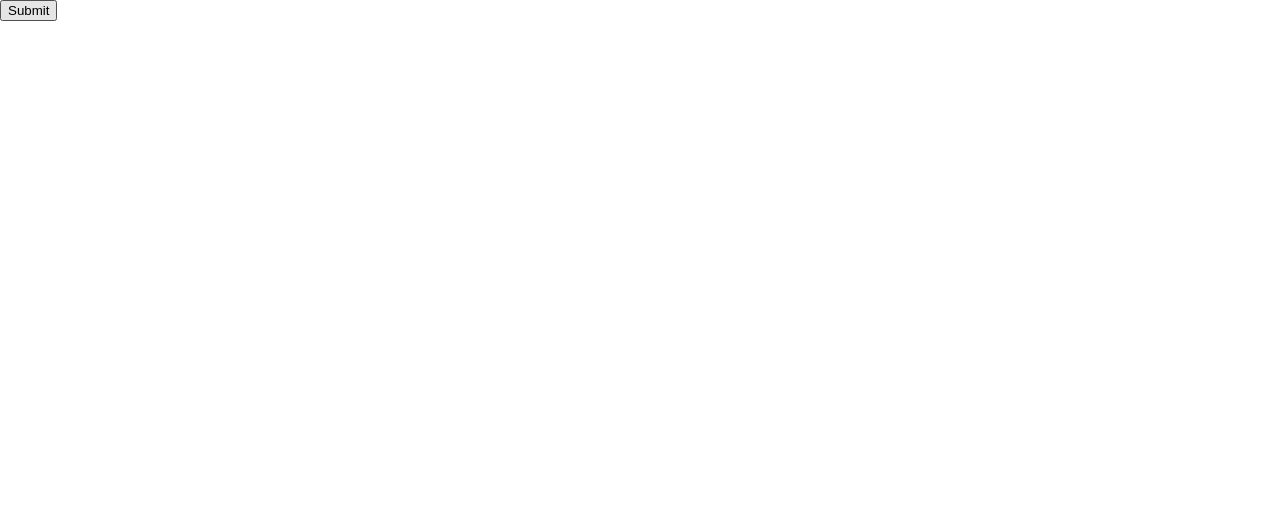
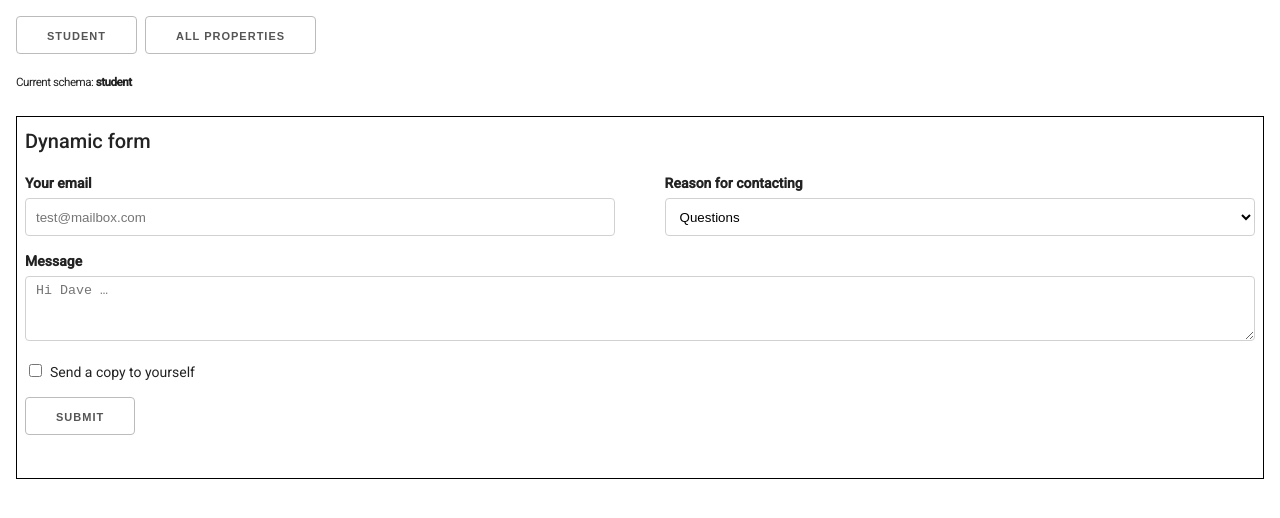
Before and after one commit to vlad-khitev-axon/angular-form-builder, an Angular app: page / in a window 1280 px wide. Shown: the top 518 px of the page. Built offline with nearby package versions, Linux system fonts and the light colour scheme.

Commit message:
feat: add dynamic schema switching

```diff
--- a/src/app/app.component.html
+++ b/src/app/app.component.html
@@ -1,3 +1,18 @@
-<div>
-  <app-form-builder [schema]="schema" (onSubmit)="handleSubmit($event)"></app-form-builder>
+<div style="padding: 16px;">
+  <div style="margin-bottom: 8px; display: flex; gap: 8px;">
+    <button (click)="setSchema('student')">Student</button>
+    <button (click)="setSchema('all-properties')">All properties</button>
+  </div>
+
+  <div style="margin-bottom: 24px;">
+    <h5>
+      Current schema: <strong>{{schema}}</strong>
+    </h5>
+  </div>
+
+  <div style="border: 1px solid black; padding: 8px;">
+    <h2>Dynamic form</h2>
+    <app-form-builder [schema]="schema === 'student' ? studentProfileSchema : testAllPropertiesSchema"
+      (onSubmit)="handleSubmit($event)"></app-form-builder>
+  </div>
 </div>
--- a/src/app/app.component.ts
+++ b/src/app/app.component.ts
@@ -1,6 +1,6 @@
 import { Component } from '@angular/core';
 import { studentProfileSchema } from './schemas/student-profile';
-
+import { testAllPropertiesSchema } from './schemas/test-all-properties';
 @Component({
   selector: 'app-root',
   templateUrl: './app.component.html',
@@ -9,7 +9,14 @@ import { studentProfileSchema } from './schemas/student-profile';
 export class AppComponent {
   title = 'ng-form-builder';
 
-  schema = studentProfileSchema;
+  studentProfileSchema = studentProfileSchema;
+  testAllPropertiesSchema = testAllPropertiesSchema;
+
+  schema = 'student';
+
+  setSchema(schema: 'student' | 'all-properties') {
+    this.schema = schema;
+  }
 
   handleSubmit(values: any) {
     console.log(values);
--- a/src/app/form-builder/form-builder.component.html
+++ b/src/app/form-builder/form-builder.component.html
@@ -1,4 +1,26 @@
 <form (submit)="handleSubmit($event)">
-  <!-- Code here -->
+  <!-- The code below is an example! Feel free to remove it! -->
+  <div class="row">
+    <div class="six columns">
+      <label for="exampleEmailInput">Your email</label>
+      <input class="u-full-width" type="email" placeholder="test@mailbox.com" id="exampleEmailInput">
+    </div>
+    <div class="six columns">
+      <label for="exampleRecipientInput">Reason for contacting</label>
+      <select class="u-full-width" id="exampleRecipientInput">
+        <option value="Option 1">Questions</option>
+        <option value="Option 2">Admiration</option>
+        <option value="Option 3">Can I get your number?</option>
+      </select>
+    </div>
+  </div>
+  <label for="exampleMessage">Message</label>
+  <textarea class="u-full-width" placeholder="Hi Dave …" id="exampleMessage"></textarea>
+  <label class="example-send-yourself-copy">
+    <input type="checkbox">
+    <span class="label-body">Send a copy to yourself</span>
+  </label>
+  <!-- The code above is an example! Feel free to remove it! -->
+
   <button type="submit">Submit</button>
 </form>
--- /dev/null
+++ b/src/app/schemas/test-all-properties.ts
@@ -0,0 +1,173 @@
+import { ObjectSchema } from '../form-builder/core/types';
+
+export const testAllPropertiesSchema: ObjectSchema = {
+  type: 'object',
+  name: 'test',
+  label: 'Test',
+  properties: [
+    {
+      type: 'string',
+      name: 'string_optional',
+      label: 'String optional',
+    },
+    {
+      type: 'string',
+      name: 'string_required',
+      label: 'String required',
+      required: true,
+    },
+    {
+      type: 'string',
+      name: 'string_validated',
+      label: 'String validated',
+      inputType: 'tel',
+      minLength: 8,
+      maxLength: 20,
+      pattern: '^\\d{8,20}$',
+    },
+    {
+      type: 'string',
+      name: 'string_multiline',
+      label: 'String multiline',
+      multiline: true,
+    },
+    {
+      type: 'number',
+      name: 'number_optional',
+      label: 'Number optional',
+    },
+    {
+      type: 'number',
+      name: 'number_required',
+      label: 'Number required',
+      required: true,
+    },
+    {
+      type: 'number',
+      name: 'number_validated',
+      label: 'Number validated',
+      integer: true,
+      minimum: 1,
+      maximum: 6,
+    },
+    {
+      type: 'enum',
+      name: 'enum_optional',
+      label: 'Enum optional',
+      options: [
+        {
+          value: 'value1',
+          label: 'Value 1',
+        },
+        {
+          value: 'value2',
+          label: 'Value 2',
+        },
+      ],
+    },
+    {
+      type: 'enum',
+      name: 'enum_required',
+      label: 'Enum required',
+      required: true,
+      options: [
+        {
+          value: 'value1',
+          label: 'Value 1',
+        },
+        {
+          value: 'value2',
+          label: 'Value 2',
+        },
+      ],
+    },
+    {
+      type: 'boolean',
+      name: 'boolean',
+      label: 'Boolean',
+    },
+    {
+      type: 'object',
+      name: 'object',
+      label: 'Object',
+      properties: [
+        {
+          type: 'string',
+          name: 'string',
+          label: 'String',
+        },
+        {
+          type: 'object',
+          name: 'object_nested',
+          label: 'Object nested',
+          properties: [
+            {
+              type: 'string',
+              name: 'string_nested',
+              label: 'String nested',
+            },
+            {
+              type: 'object',
+              name: 'object_nested_2',
+              label: 'Object nested 2',
+              properties: [
+                {
+                  type: 'string',
+                  name: 'string_nested_2',
+                  label: 'String nested 2',
+                },
+              ],
+            },
+          ],
+        },
+      ],
+    },
+    {
+      type: 'array',
+      name: 'array_simple',
+      label: 'Array simple',
+      item: {
+        type: 'object',
+        name: 'object',
+        label: 'Object',
+        properties: [
+          {
+            type: 'string',
+            name: 'string',
+            label: 'String',
+          },
+        ],
+      },
+    },
+    {
+      type: 'array',
+      name: 'array_complex',
+      label: 'Array complex',
+      required: true,
+      item: {
+        type: 'object',
+        name: 'object',
+        label: 'Object',
+        properties: [
+          {
+            type: 'array',
+            name: 'array_simple',
+            label: 'Array simple',
+            item: {
+              type: 'object',
+              name: 'object',
+              label: 'Object',
+              properties: [
+                {
+                  type: 'string',
+                  name: 'string',
+                  label: 'String',
+                },
+              ],
+            },
+          },
+        ],
+      },
+    },
+  ],
+};
--- a/src/index.html
+++ b/src/index.html
@@ -1,5 +1,6 @@
 <!doctype html>
 <html lang="en">
+
 <head>
   <meta charset="utf-8">
   <title>NgFormBuilder</title>
@@ -9,8 +10,13 @@
   <link rel="preconnect" href="https://fonts.gstatic.com">
   <link href="https://fonts.googleapis.com/css2?family=Roboto:wght@300;400;500&display=swap" rel="stylesheet">
   <link href="https://fonts.googleapis.com/icon?family=Material+Icons" rel="stylesheet">
+  <link rel="stylesheet" href="https://cdnjs.cloudflare.com/ajax/libs/skeleton/2.0.4/skeleton.min.css"
+    integrity="sha512-EZLkOqwILORob+p0BXZc+Vm3RgJBOe1Iq/0fiI7r/wJgzOFZMlsqTa29UEl6v6U6gsV4uIpsNZoV32YZqrCRCQ=="
+    crossorigin="anonymous" referrerpolicy="no-referrer" />
 </head>
+
 <body class="mat-typography">
   <app-root></app-root>
 </body>
+
 </html>
```
